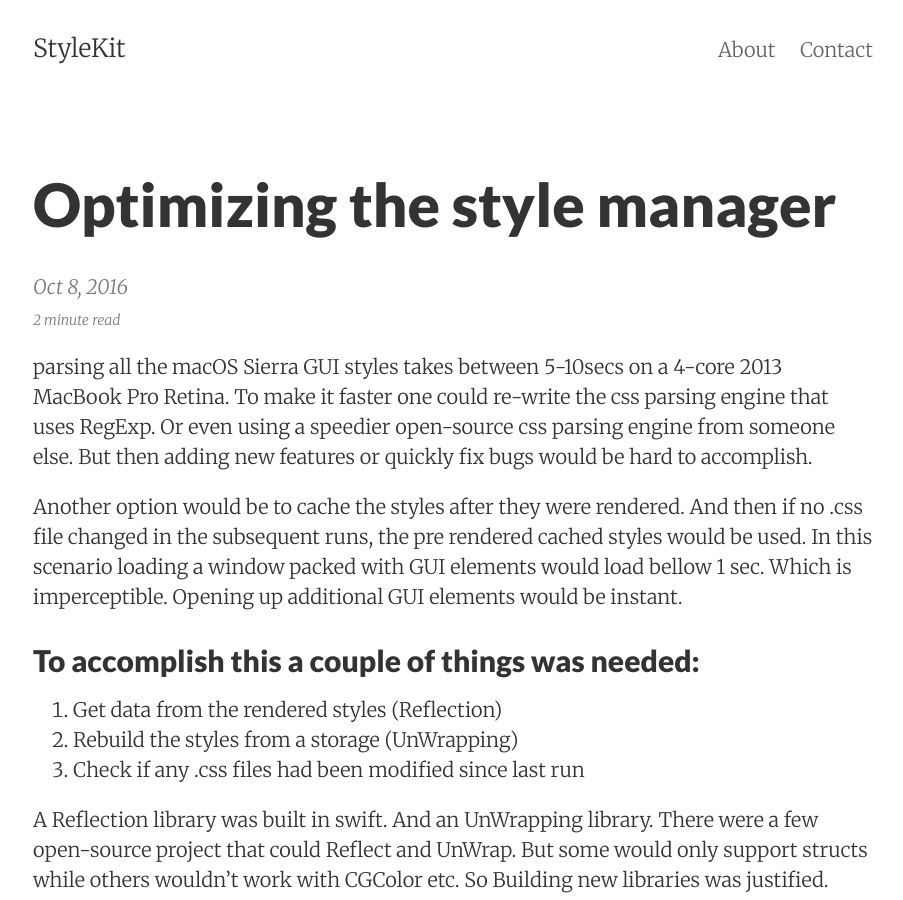
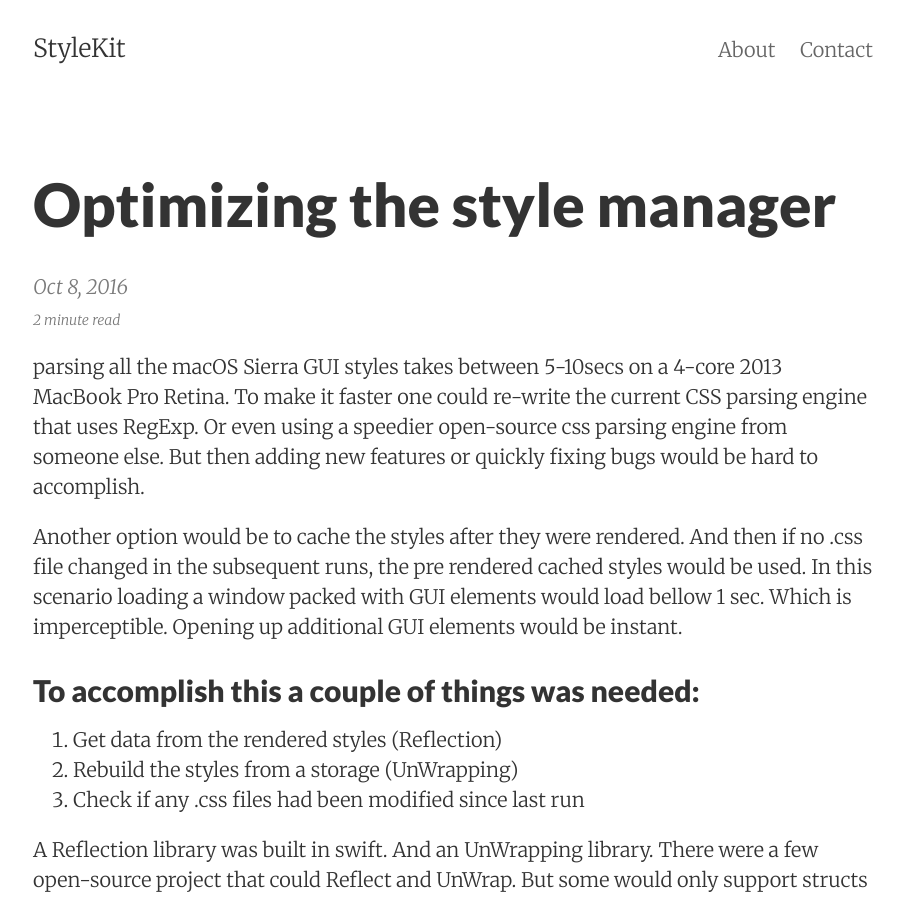
Before and after one commit to stylekit/stylekit.github.io, a Jekyll site: the page built from _posts/2016-10-08-Optimizing-The-Style-manager.md, in a window 1280 px wide and 900 px high. Shown: the whole window, without its empty margins (187-1090 px from the left). Built offline with Jekyll 4.4.1, drawn with Linux system fonts in a browser that asks for light colours; nearby versions of some CDN libraries; comment, search, counter and statistics services are not loaded.

Commit message:
Files modified: 1


Modified 1 file:
_posts/2016-10-08-Optimizing-The-Style-manager.md

```diff
--- a/_posts/2016-10-08-Optimizing-The-Style-manager.md
+++ b/_posts/2016-10-08-Optimizing-The-Style-manager.md
@@ -1,4 +1,4 @@
-parsing all the macOS Sierra GUI styles takes between 5-10secs on a 4-core 2013 MacBook Pro Retina. To make it faster <!--more--> one could re-write the css parsing engine that uses RegExp. Or even using a speedier open-source css parsing engine from someone else. But then adding new features or quickly fix bugs would be hard to accomplish.
+parsing all the macOS Sierra GUI styles takes between 5-10secs on a 4-core 2013 MacBook Pro Retina. To make it faster <!--more--> one could re-write the current CSS parsing engine that uses RegExp. Or even using a speedier open-source css parsing engine from someone else. But then adding new features or quickly fixing bugs would be hard to accomplish.
 
 Another option would be to cache the styles after they were rendered. And then if no .css file changed in the subsequent runs, the pre rendered cached styles would be used. In this scenario loading a window packed with GUI elements would load bellow 1 sec. Which is imperceptible. Opening up additional GUI elements would be instant.
 
```
